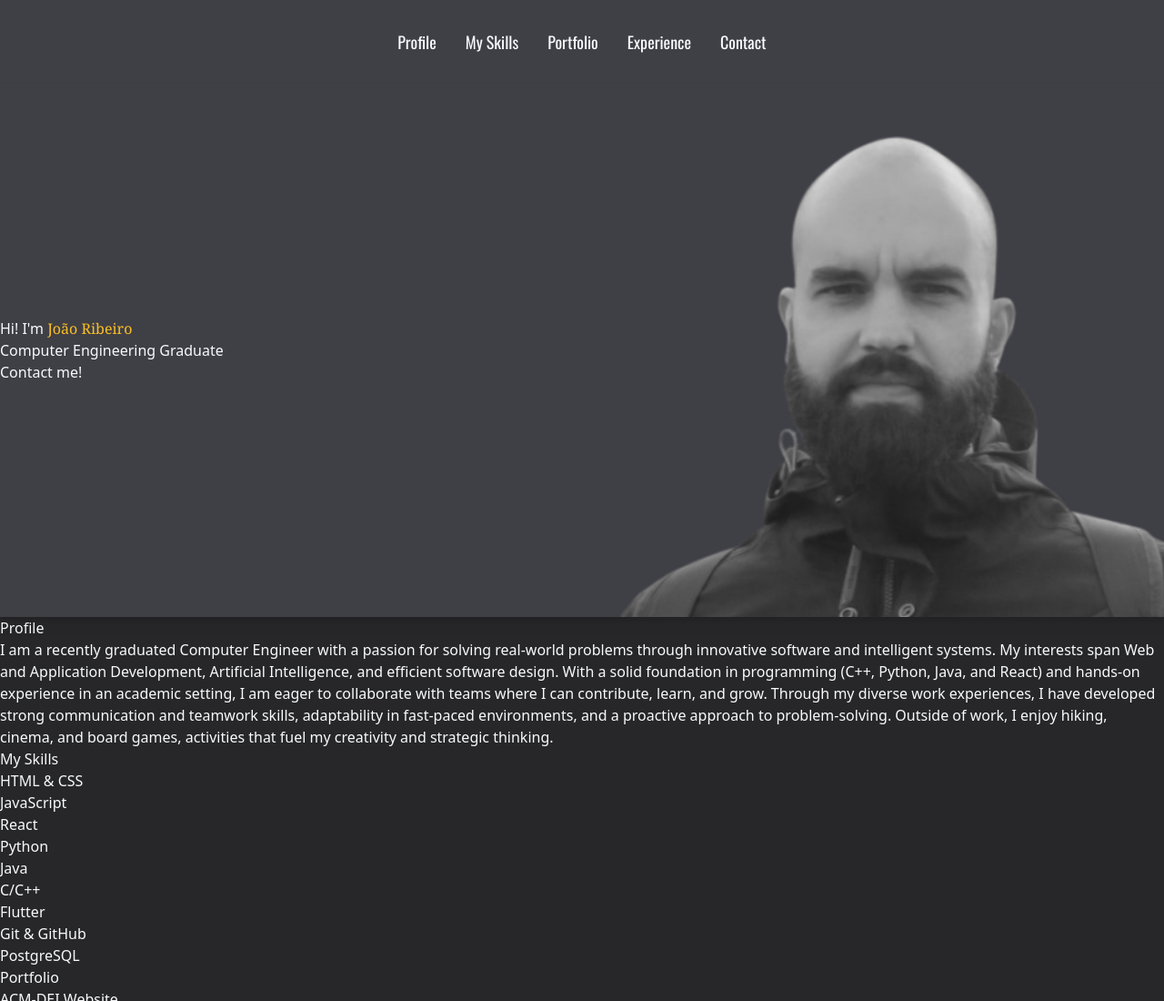
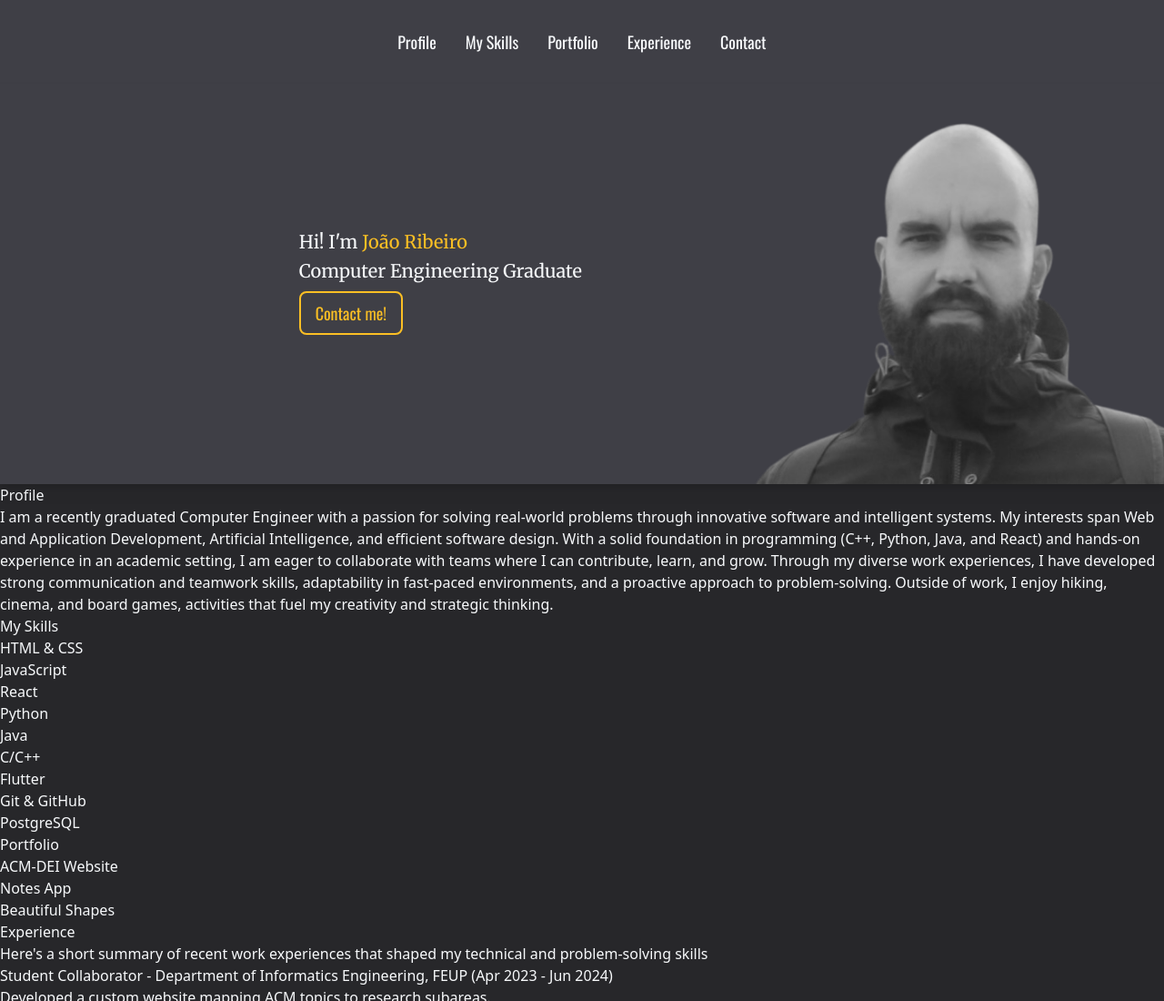
Before and after one commit to jacribeiro/jacribeiro.github.io, a website: page index.html in a window 1280 px wide. Shown: the top 1100 px of the page at 91% size. Drawn offline with nearby package versions, Linux system fonts and the light colour scheme.

Commit message:
Further styled header elements

```diff
--- a/index.html
+++ b/index.html
@@ -4,10 +4,11 @@
     <meta charset="UTF-8">
     <meta name="viewport" content="width=device-width, initial-scale=1.0">
     <title>João Ribeiro's Website</title>
-    <link href="./output.css" rel="stylesheet">
     <link rel="preconnect" href="https://fonts.googleapis.com">
     <link rel="preconnect" href="https://fonts.gstatic.com" crossorigin>
     <link href="https://fonts.googleapis.com/css2?family=Oswald:wght@200..700&display=swap" rel="stylesheet">
+    <link href="https://fonts.googleapis.com/css2?family=Merriweather:wght@400;700&display=swap" rel="stylesheet">
+    <link href="./output.css" rel="stylesheet">
 </head>
 <body class="bg-zinc-800 text-slate-50 ">
     <nav class="flex justify-center bg-zinc-700">
@@ -19,13 +20,14 @@
             <li class="hover:text-amber-400 hover:underline hover:underline-offset-8"><a href="#contact">Contact</a></li>
         </ul>
     </nav>
-    <header class="flex justify-center w-full bg-zinc-700 drop-shadow-lg">
-        <div class="inline-block self-center basis-2/6">
-            <h1>Hi! I'm <span class="text-amber-400 font-serif">João Ribeiro</span></h1>
-            <h2>Computer Engineering Graduate</h2>
-            <a href="#contact">Contact me!</a>
+    <header class="grid grid-cols-2 grid-rows-1 justify-center w-full bg-zinc-700 drop-shadow-lg font-header">
+        <div class="row-start-1 col-start-1 justify-self-end self-center flex flex-col gap-1">
+            <h1 class="text-xl">Hi! I'm <span class="text-amber-400 text-xl">João Ribeiro</span></h1>
+            <h2 class="text-xl">Computer Engineering Graduate</h2>
+            <a href="#contact"
+            class="px-4 py-2 border-2 border-solid border-amber-400 rounded-lg text-amber-400 font-menu text-lg self-start my-1 hover:bg-amber-400 hover:text-zinc-700">Contact me!</a>
         </div>
-        <img src="./images/personal.png" class="basis-4/6"/>
+        <img src="./images/personal.png" class="row-start-1 col-start-2"/>
     </header>
     <section id="profile">
         <h3>Profile</h3>
--- a/tailwind.config.js
+++ b/tailwind.config.js
@@ -5,6 +5,7 @@ module.exports = {
     extend: {
       fontFamily: {
         menu: 'Oswald, sans',
+        header: 'Merriweather, serif'
       }
     },
   },
```
Also changed, not shown: package.json (+8 -0 lines), output.css.
